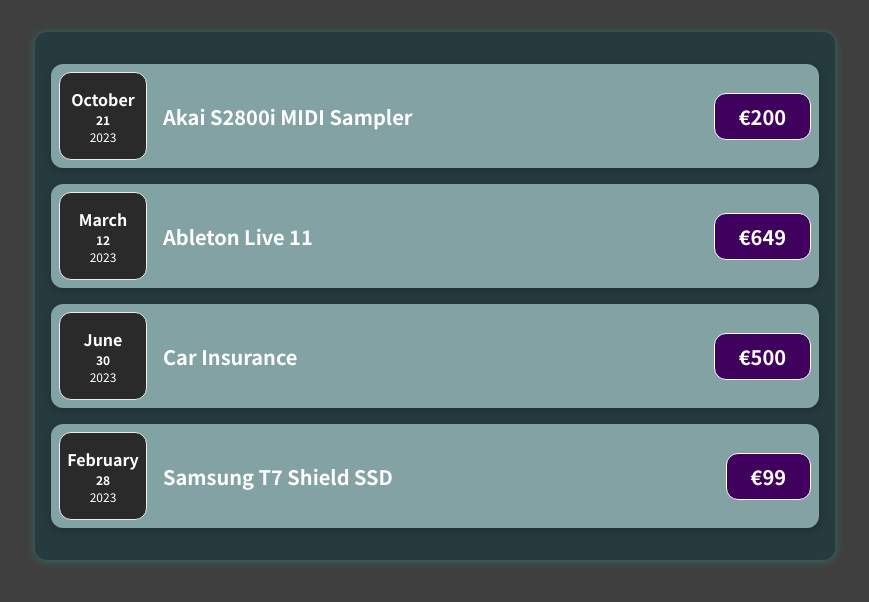
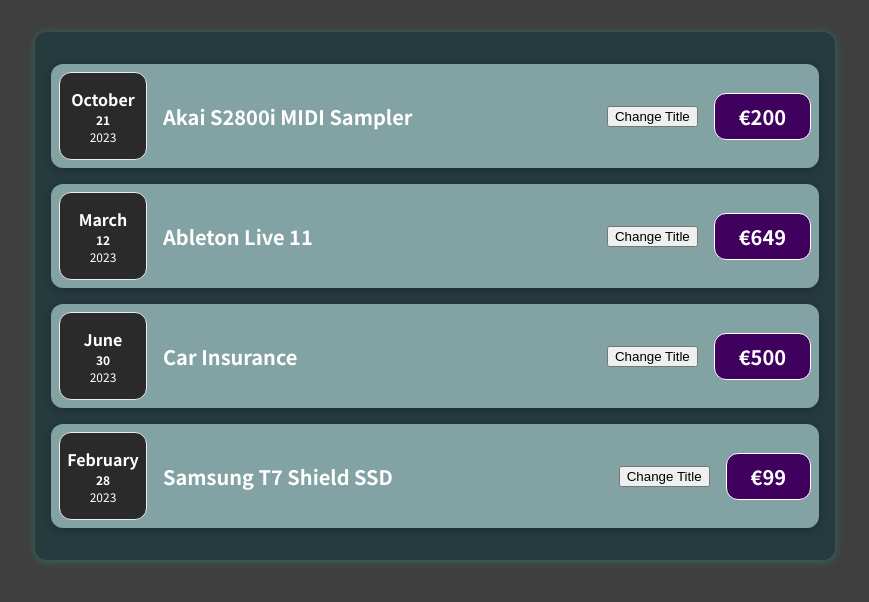
Before and after one commit to qjstuart/reactjs-expenses-tracker, a React (Create React App) app: page / in a window 1280 px wide. Shown: the top 602 px of the page, without its empty margins (205-1074 px from the left). Built offline with nearby package versions, Linux system fonts and the light colour scheme.

Commit message:
Introduce useState hook

```diff
--- a/src/components/Expenses/ExpenseItem.js
+++ b/src/components/Expenses/ExpenseItem.js
@@ -1,15 +1,25 @@
 import "./ExpenseItem.css";
 import ExpenseDate from "./ExpenseDate";
+import Card from "../UI/Card";
+import { useState } from "react";
 
 const ExpenseItem = (props) => {
+  const [title, setTitle] = useState(props.title);
+
+  const clickHandler = () => {
+    setTitle("Updated!");
+    console.log(title);
+  };
+
   return (
-    <div className="expense-item">
+    <Card className="expense-item">
       <ExpenseDate date={props.date} />
       <div className="expense-item__description">
-        <h2>{props.title}</h2>
+        <h2>{title}</h2>
+        <button onClick={clickHandler}>Change Title</button>
         <div className="expense-item__price">€{props.amount}</div>
       </div>
-    </div>
+    </Card>
   );
 };
 
```
